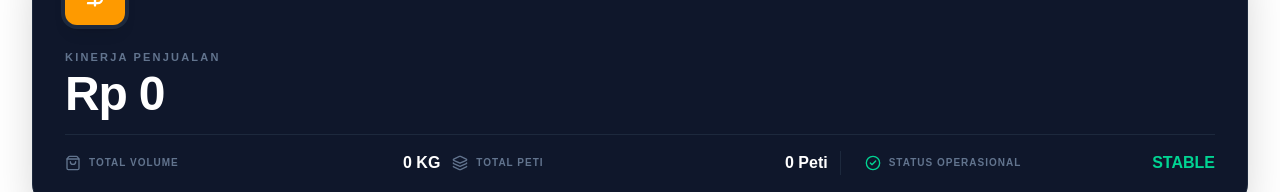
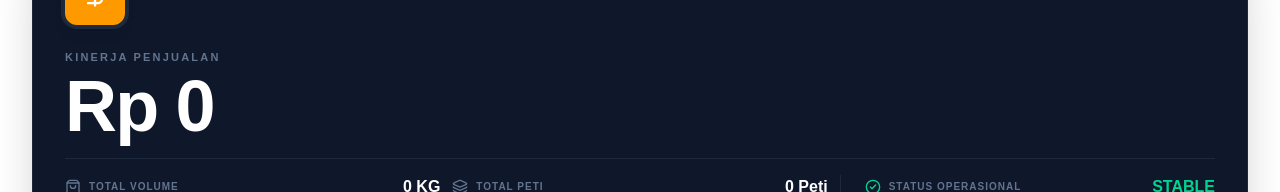
Before and after one commit to Razerpoa/sap_reform, a Next.js app: page / in a window 1280 px wide. Shown: the part 165-357 px from the top of the page. Built offline with nearby package versions, Linux system fonts and the light colour scheme; no server answers; the database is empty; sample sign-in values are in the browser's storage.

Commit message:
make too long numbers into lines

```diff
--- a/src/app/(dashboard)/page.tsx
+++ b/src/app/(dashboard)/page.tsx
@@ -186,7 +186,12 @@
 
       <div className={cn("relative z-10", isCompact ? "mb-2" : "mb-4")}>
         <p className={cn("font-black uppercase tracking-[0.2em] text-slate-500 mb-1", isCompact ? "text-[8px] sm:text-[10px]" : "text-[11px]")}>{title}</p>
-        <h4 className={cn("font-black text-white tracking-tight leading-none", isHero ? "text-4xl sm:text-5xl" : isCompact ? "text-lg sm:text-2xl" : "text-3xl")}>{value}</h4>
+        <h4 className={cn(
+          "font-black text-white tracking-tight leading-tight break-all sm:break-words",
+          isHero ? "text-3xl sm:text-5xl lg:text-7xl" : isCompact ? "text-xl sm:text-2xl" : "text-3xl"
+        )}>
+          {value}
+        </h4>
       </div>
 
       {breakdown && breakdown.length > 0 && (
```
